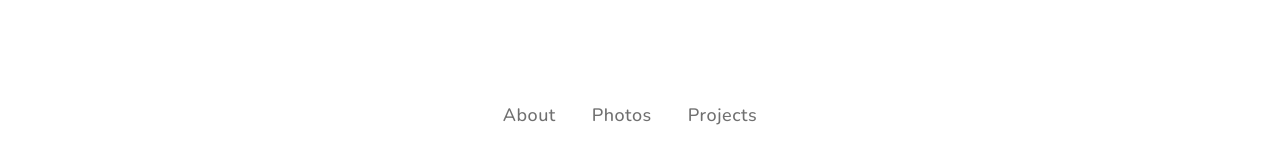
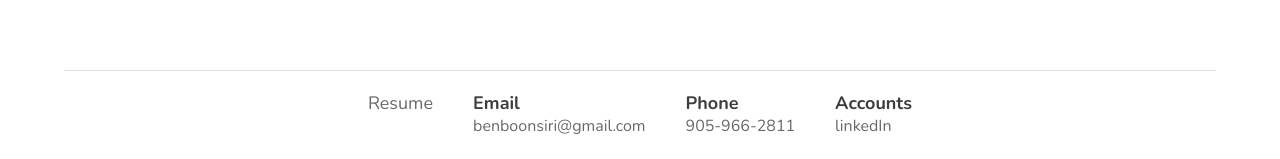
Before and after one commit to BenBoonsiri/benboonsiri.github.io, a React (Create React App) app in the folder ben-boonsiri-personal-site/: page / in a window 1280 px wide. Shown: the part 638-797 px from the top of the page. Built offline with nearby package versions, Linux system fonts and the light colour scheme.

Commit message:
formatting/styling bottom bar placeholders

```diff
--- a/ben-boonsiri-personal-site/src/App.css
+++ b/ben-boonsiri-personal-site/src/App.css
@@ -3,6 +3,7 @@
   flex: 1;
   display: flex;
   flex-direction: column;
+  font-family: 'Nunito';
 }
 
 .App-logo {
@@ -48,18 +49,44 @@ h1 {
 }
 
 h4 {
-  font-family: 'Nunito';
   color: #4d4d4d;
 }
 
 p {
-  font-family: 'Nunito';
   font-weight: 350;
   color: #696969;
   font-size: 24px;
 }
 
+b {
+  color: #3d3d3d;
+}
+
 .bottom-bar {
   margin-bottom: 25px;
-  text-align: center;
+  /* text-align: center; */
+  justify-content: center;
+  display: flex;
+  flex-direction: row;
 }
+
+.bottom-bar-element {
+  /* margin-right: 75px; */
+  margin: 0 20px;
+  display: flex;
+  flex-direction: column;
+  align-items: start;
+  color: #696969;
+  font-size: 18px;
+}
+
+.bottom-bar-element-content {
+  margin-top: 0px;
+  font-size: 16px;
+}
+
+.divider-container{
+  width: 90%;
+  margin: auto;
+  margin-bottom: 20px;
+}
--- a/ben-boonsiri-personal-site/src/App.js
+++ b/ben-boonsiri-personal-site/src/App.js
@@ -3,6 +3,7 @@ import logo from './profile_circle.png';
 import './App.css';
 import Button from '@mui/material/Button';
 import Typography from '@mui/material/Typography';
+import Divider from '@mui/material/Divider';
 
 
 function App() {
@@ -42,8 +43,28 @@ function App() {
           </div>
         </div>
       </header>
+      <div className="divider-container">
+        <Divider />
+      </div>
       <div className='bottom-bar'>
-        <Button variant="text" color="primary" style={{ marginRight: '20px', textTransform: 'none', fontSize: '18px', fontFamily: 'Nunito'}}>
+        <div className='bottom-bar-element'>
+          Resume
+        </div>
+        <div className='bottom-bar-element'>
+          <b>Email</b>
+          <div className='bottom-bar-element-content'>benboonsiri@gmail.com</div>
+        </div>
+        <div className='bottom-bar-element'>
+          <b>Phone</b>
+          <div className='bottom-bar-element-content'>905-966-2811</div>
+        </div>
+        <div className='bottom-bar-element'>
+          <b>Accounts</b>
+          <div className='bottom-bar-element-content'>linkedIn</div>
+        </div>
+        {/* resume, email - benboonsiri@gmail.com, phone - 905-966-2811, Accounts - linkedIn GitHub */}
+
+        {/* <Button variant="text" color="primary" style={{ marginRight: '20px', textTransform: 'none', fontSize: '18px', fontFamily: 'Nunito'}}>
             About
         </Button>
         <Button variant="text" color="primary" style={{ marginRight: '20px', textTransform: 'none' , fontSize: '18px', fontFamily: 'Nunito'}}>
@@ -51,7 +72,7 @@ function App() {
         </Button>
         <Button variant="text" color="primary" style={{ marginRight: '20px', textTransform: 'none', fontSize: '18px', fontFamily: 'Nunito' }}>
             Projects
-        </Button>
+        </Button> */}
       </div>
     </div>
   );
```
